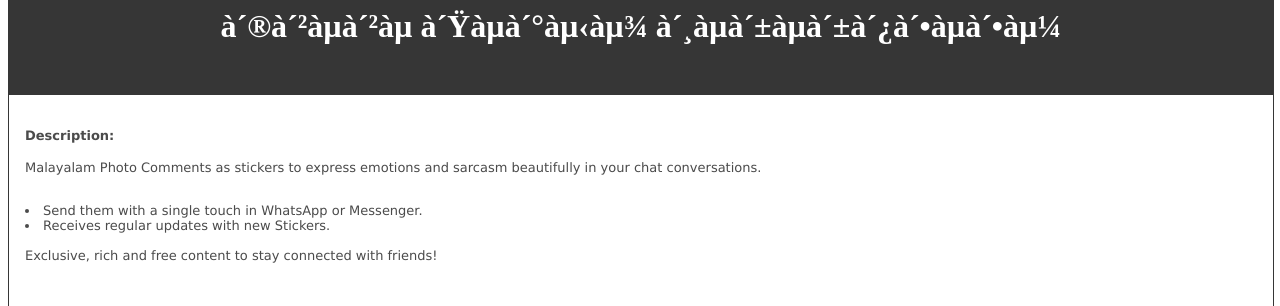
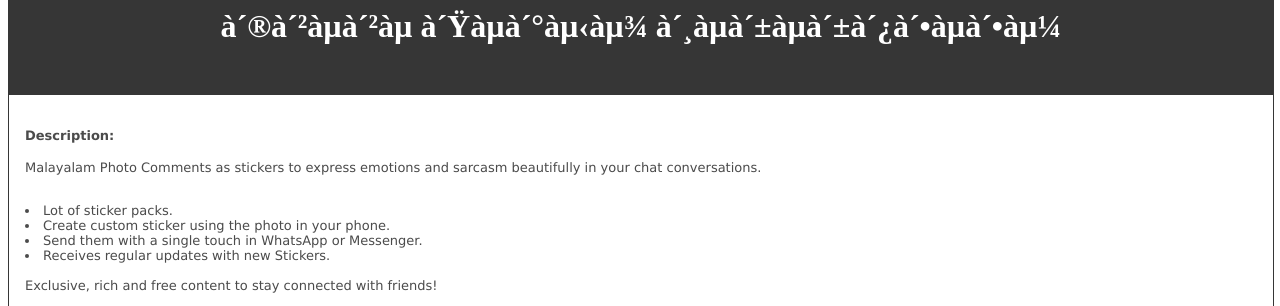
Before and after one commit to jeethukthomas/wp_malluStickers, a plain HTML site: page index.html in a window 1280 px wide. Shown: the part 147-453 px from the top of the page. Drawn offline with Linux system fonts and the light colour scheme.

Commit message:
Added description

```diff
--- a/index.html
+++ b/index.html
@@ -72,6 +72,8 @@
                     <h4>Description:</h4>
                     <p>    Malayalam Photo Comments as stickers to express emotions and sarcasm beautifully in your chat conversations.<br>
                     <br>
+                    <li>Lot of sticker packs.<br>
+                        <li>Create custom sticker using the photo in your phone.<br>
                     <li>Send them with a single touch in WhatsApp or Messenger.<br>
                     <li>Receives regular updates with new Stickers.<br>
                     <br>
```
